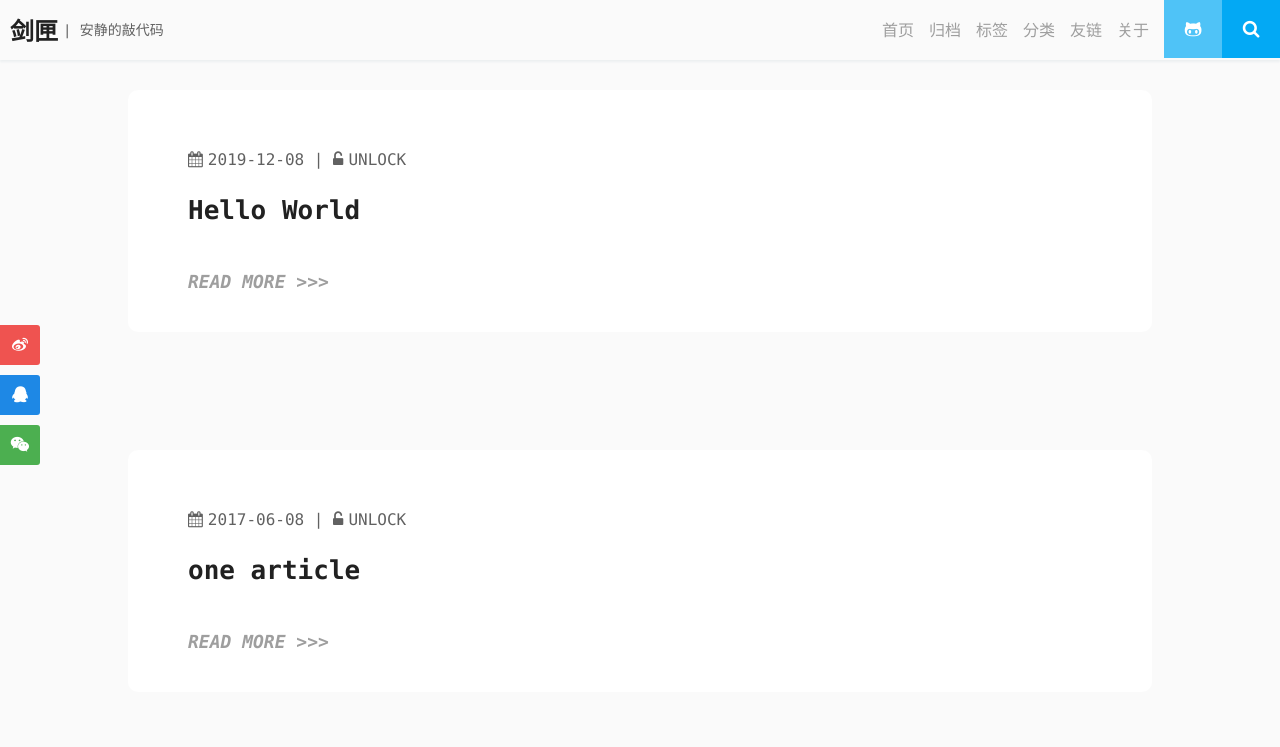
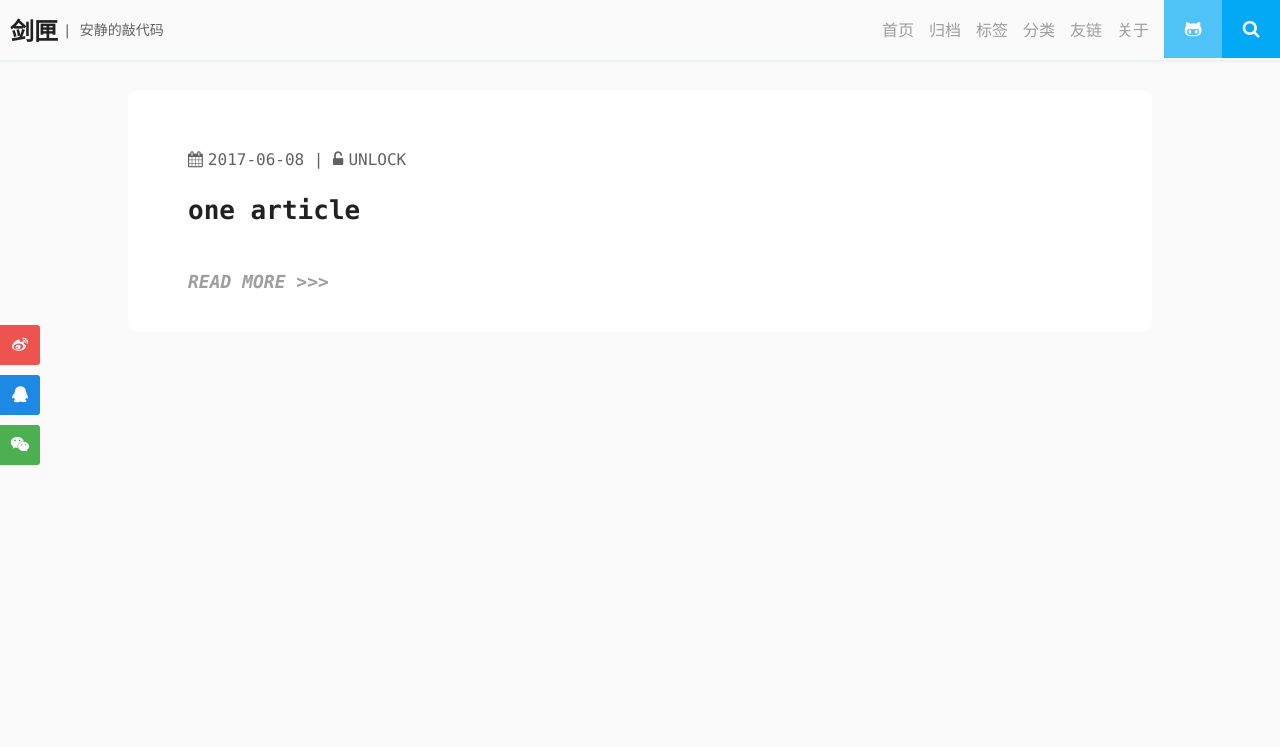
Before and after one commit to a2218812990/a2218812990.github.io, a plain HTML site: page index.html in a window 1280 px wide. Shown: the top 747 px of the page. Drawn offline with nearby package versions, Linux system fonts and the light colour scheme; some packages are replaced by stand-ins of ours; a script that the page names is missing.

Commit message:
Site updated: 2019-12-24 11:00:31

```diff
--- a/index.html
+++ b/index.html
@@ -159,37 +159,6 @@
 <div id="site-process"></div>
     <main>
       <div class="home">
-
-    <div class="home-article-wrapper clearfix">
-      <div class="home-article" data-cover="false">
-        <div class="home-article-inner" data-cover="false">
-          <div class="passage-meta">
-            <span>
-              <i class="fa fa-calendar"></i>2019-12-08
-            </span>
-
-
-              <span>
-                | <i class="fa fa-unlock-alt"></i>UNLOCK
-              </span>
-
-          </div>
-          <h1 class="home-article-title">
-            <a href="/passages/hello-world/">Hello World</a>
-          </h1>
-          <div class="home-article-content passage-article">
-
-
-
-          </div>
-          <a class="home-article-read" href="/passages/hello-world/">
-            READ MORE >>>
-          </a>
-
-        </div>
-
-      </div>
-    </div>
 
     <div class="home-article-wrapper clearfix">
       <div class="home-article" data-cover="false">
```
Also changed, not shown: archives/2017/06/index.html (+1 -1 lines), archives/2017/index.html (+1 -1 lines), archives/index.html (+1 -9 lines), passages/one-article/index.html (+1 -1 lines).
